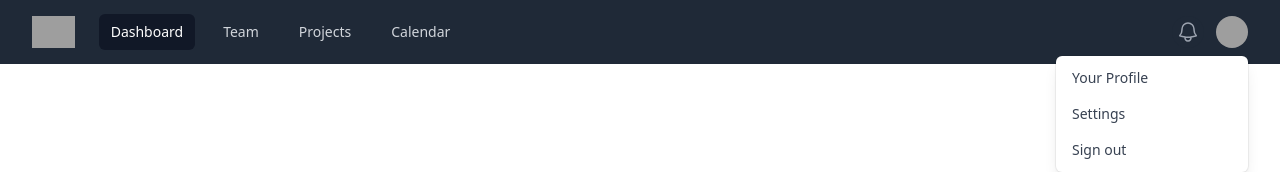
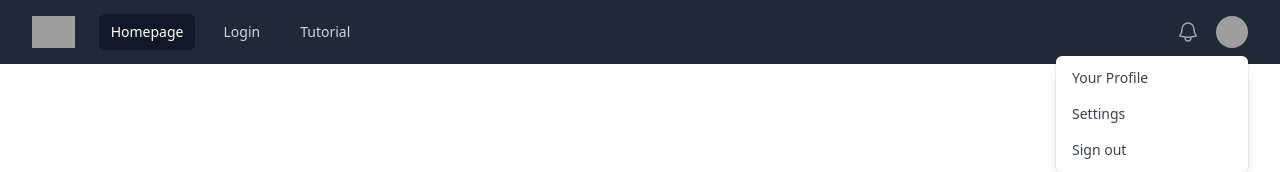
Before and after one commit to hiimemman/chatApp, a Next.js app: page / in a window 1280 px wide. Shown: the top 172 px of the page. Built offline with nearby package versions, Linux system fonts and the light colour scheme; grey boxes are pictures that could not be loaded.

Commit message:
using next router

```diff
--- a/app/layout.jsx
+++ b/app/layout.jsx
@@ -1,7 +1,7 @@
 'use client'
 import './globals.css'
 import { useState, useEffect } from 'react'
-
+import { useSelectedLayoutSegment } from 'next/navigation';
 
 
 export const metadata = {
@@ -14,7 +14,9 @@ export const metadata = {
 
 
 export default function RootLayout({ children }) {
+  const currentPage = useSelectedLayoutSegment();
 
+  console.log(currentPage)
 
   return (
     <html lang="en">
@@ -27,12 +29,12 @@ export default function RootLayout({ children }) {
         <button type="button" className="inline-flex items-center justify-center rounded-md p-2 text-gray-400 hover:bg-gray-700 hover:text-white focus:outline-none focus:ring-2 focus:ring-inset focus:ring-white" aria-controls="mobile-menu" aria-expanded="false">
           <span className="sr-only">Open main menu</span>
 
-          <svg className="block h-6 w-6" fill="none" viewBox="0 0 24 24" stroke-width="1.5" stroke="currentColor" aria-hidden="true">
-            <path stroke-linecap="round" stroke-linejoin="round" d="M3.75 6.75h16.5M3.75 12h16.5m-16.5 5.25h16.5" />
+          <svg className="block h-6 w-6" fill="none" viewBox="0 0 24 24" strokeWidth="1.5" stroke="currentColor" aria-hidden="true">
+            <path strokeLinecap="round" strokeLinejoin="round" d="M3.75 6.75h16.5M3.75 12h16.5m-16.5 5.25h16.5" />
           </svg>
 
-          <svg className="hidden h-6 w-6" fill="none" viewBox="0 0 24 24" stroke-width="1.5" stroke="currentColor" aria-hidden="true">
-            <path stroke-linecap="round" stroke-linejoin="round" d="M6 18L18 6M6 6l12 12" />
+          <svg className="hidden h-6 w-6" fill="none" viewBox="0 0 24 24" strokeWidth="1.5" stroke="currentColor" aria-hidden="true">
+            <path strokeLinecap="round" strokeLinejoin="round" d="M6 18L18 6M6 6l12 12" />
           </svg>
         </button>
       </div>
@@ -44,21 +46,21 @@ export default function RootLayout({ children }) {
         <div className="hidden sm:ml-6 sm:block">
           <div className="flex space-x-4">
 
-            <a href="#" className="bg-gray-900 text-white rounded-md px-3 py-2 text-sm font-medium" aria-current="page">Dashboard</a>
+            <a href="/" className = {currentPage === null ? ("bg-gray-900 text-white rounded-md px-3 py-2 text-sm font-medium") : ("text-gray-300 hover:bg-gray-700 hover:text-white rounded-md px-3 py-2 text-sm font-medium")}  >Homepage</a>
 
-            <a href="#" className="text-gray-300 hover:bg-gray-700 hover:text-white rounded-md px-3 py-2 text-sm font-medium">Team</a>
+            <a href="/login" className= {currentPage === 'login' ? ("bg-gray-900 text-white rounded-md px-3 py-2 text-sm font-medium") : ("text-gray-300 hover:bg-gray-700 hover:text-white rounded-md px-3 py-2 text-sm font-medium")} >Login</a>
 
-            <a href="#" className="text-gray-300 hover:bg-gray-700 hover:text-white rounded-md px-3 py-2 text-sm font-medium">Projects</a>
+            <a href="/tutorial" className= {currentPage === 'tutorial' ? ("bg-gray-900 text-white rounded-md px-3 py-2 text-sm font-medium") : ("text-gray-300 hover:bg-gray-700 hover:text-white rounded-md px-3 py-2 text-sm font-medium")} >Tutorial</a>
 
-            <a href="#" className="text-gray-300 hover:bg-gray-700 hover:text-white rounded-md px-3 py-2 text-sm font-medium">Calendar</a>
           </div>
+
         </div>
       </div>
       <div className="absolute inset-y-0 right-0 flex items-center pr-2 sm:static sm:inset-auto sm:ml-6 sm:pr-0">
         <button type="button" className="rounded-full bg-gray-800 p-1 text-gray-400 hover:text-white focus:outline-none focus:ring-2 focus:ring-white focus:ring-offset-2 focus:ring-offset-gray-800">
           <span className="sr-only">View notifications</span>
-          <svg className="h-6 w-6" fill="none" viewBox="0 0 24 24" stroke-width="1.5" stroke="currentColor" aria-hidden="true">
-            <path stroke-linecap="round" stroke-linejoin="round" d="M14.857 17.082a23.848 23.848 0 005.454-1.31A8.967 8.967 0 0118 9.75v-.7V9A6 6 0 006 9v.75a8.967 8.967 0 01-2.312 6.022c1.733.64 3.56 1.085 5.455 1.31m5.714 0a24.255 24.255 0 01-5.714 0m5.714 0a3 3 0 11-5.714 0" />
+          <svg className="h-6 w-6" fill="none" viewBox="0 0 24 24" strokeWidth="1.5" stroke="currentColor" aria-hidden="true">
+            <path strokeLinecap="round" strokeLinejoin="round" d="M14.857 17.082a23.848 23.848 0 005.454-1.31A8.967 8.967 0 0118 9.75v-.7V9A6 6 0 006 9v.75a8.967 8.967 0 01-2.312 6.022c1.733.64 3.56 1.085 5.455 1.31m5.714 0a24.255 24.255 0 01-5.714 0m5.714 0a3 3 0 11-5.714 0" />
           </svg>
         </button>
 
@@ -71,11 +73,11 @@ export default function RootLayout({ children }) {
             </button>
           </div>
 
-          <div className="absolute right-0 z-10 mt-2 w-48 origin-top-right rounded-md bg-white py-1 shadow-lg ring-1 ring-black ring-opacity-5 focus:outline-none" role="menu" aria-orientation="vertical" aria-labelledby="user-menu-button" tabindex="-1">
+          <div className="absolute right-0 z-10 mt-2 w-48 origin-top-right rounded-md bg-white py-1 shadow-lg ring-1 ring-black ring-opacity-5 focus:outline-none" role="menu" aria-orientation="vertical" aria-labelledby="user-menu-button" tabIndex="-1">
 
-            <a href="#" className="block px-4 py-2 text-sm text-gray-700" role="menuitem" tabindex="-1" id="user-menu-item-0">Your Profile</a>
-            <a href="#" className="block px-4 py-2 text-sm text-gray-700" role="menuitem" tabindex="-1" id="user-menu-item-1">Settings</a>
-            <a href="#" className="block px-4 py-2 text-sm text-gray-700" role="menuitem" tabindex="-1" id="user-menu-item-2">Sign out</a>
+            <a href="#" className="block px-4 py-2 text-sm text-gray-700" role="menuitem" tabIndex="-1" id="user-menu-item-0" >Your Profile</a>
+            <a href="#" className="block px-4 py-2 text-sm text-gray-700" role="menuitem" tabIndex="-1" id="user-menu-item-1">Settings</a>
+            <a href="#" className="block px-4 py-2 text-sm text-gray-700" role="menuitem" tabIndex="-1" id="user-menu-item-2">Sign out</a>
           </div>
         </div>
       </div>
@@ -86,13 +88,15 @@ export default function RootLayout({ children }) {
   <div className="sm:hidden" id="mobile-menu">
     <div className="space-y-1 px-2 pb-3 pt-2">
 
-      <a href="#" className="bg-gray-900 text-white block rounded-md px-3 py-2 text-base font-medium" aria-current="page">Dashboard</a>
 
-      <a href="#" className="text-gray-300 hover:bg-gray-700 hover:text-white block rounded-md px-3 py-2 text-base font-medium">Team</a>
 
-      <a href="#" className="text-gray-300 hover:bg-gray-700 hover:text-white block rounded-md px-3 py-2 text-base font-medium">Projects</a>
+      <a href="/" className={currentPage === null ? ("bg-gray-900 text-white block rounded-md px-3 py-2 text-base font-medium") : ("text-gray-300 hover:bg-gray-700 hover:text-white block rounded-md px-3 py-2 text-base font-medium")} aria-current="page">Homepage</a>
 
-      <a href="#" className="text-gray-300 hover:bg-gray-700 hover:text-white block rounded-md px-3 py-2 text-base font-medium">Calendar</a>
+      <a href="/login" className={currentPage === 'login' ? ("bg-gray-900 text-white block rounded-md px-3 py-2 text-base font-medium") : ("text-gray-300 hover:bg-gray-700 hover:text-white block rounded-md px-3 py-2 text-base font-medium")} >Login</a>
+
+      <a href="/tutorial" className={currentPage === 'tutorial' ? ("bg-gray-900 text-white block rounded-md px-3 py-2 text-base font-medium") : ("text-gray-300 hover:bg-gray-700 hover:text-white block rounded-md px-3 py-2 text-base font-medium")} >Tutorial</a>
+
+
     </div>
   </div>
 </nav>
--- a/package.json
+++ b/package.json
@@ -17,6 +17,7 @@
   },
   "devDependencies": {
     "@types/node": "18.15.11",
+    "@types/react": "18.0.32",
     "autoprefixer": "^10.4.14",
     "postcss": "^8.4.21",
     "prisma": "^4.12.0",
```
Also changed, not shown: 1 other file (tests, documents, lock files or other folders).
